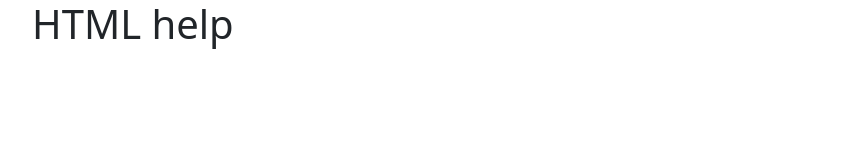
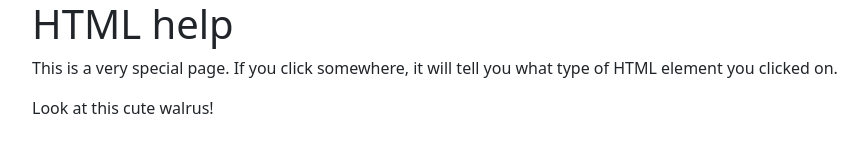
Before and after one commit to brianmuganda/Jquesry_first, a plain HTML site: page index.html in a window 1280 px wide. Shown: the whole page, without its empty margins (50-918 px from the left). Drawn offline with Linux system fonts and the light colour scheme.

Commit message:
add two p elements

```diff
--- a/index.html
+++ b/index.html
@@ -11,6 +11,8 @@
 <body>
     <div class="container">
         <h1>HTML help</h1>
+        <p>This is a very special page. If you click somewhere, it will tell you what type of HTML element you clicked on.</p>
+        <p>Look at this cute walrus!</p>
 
     </div>
 
```
